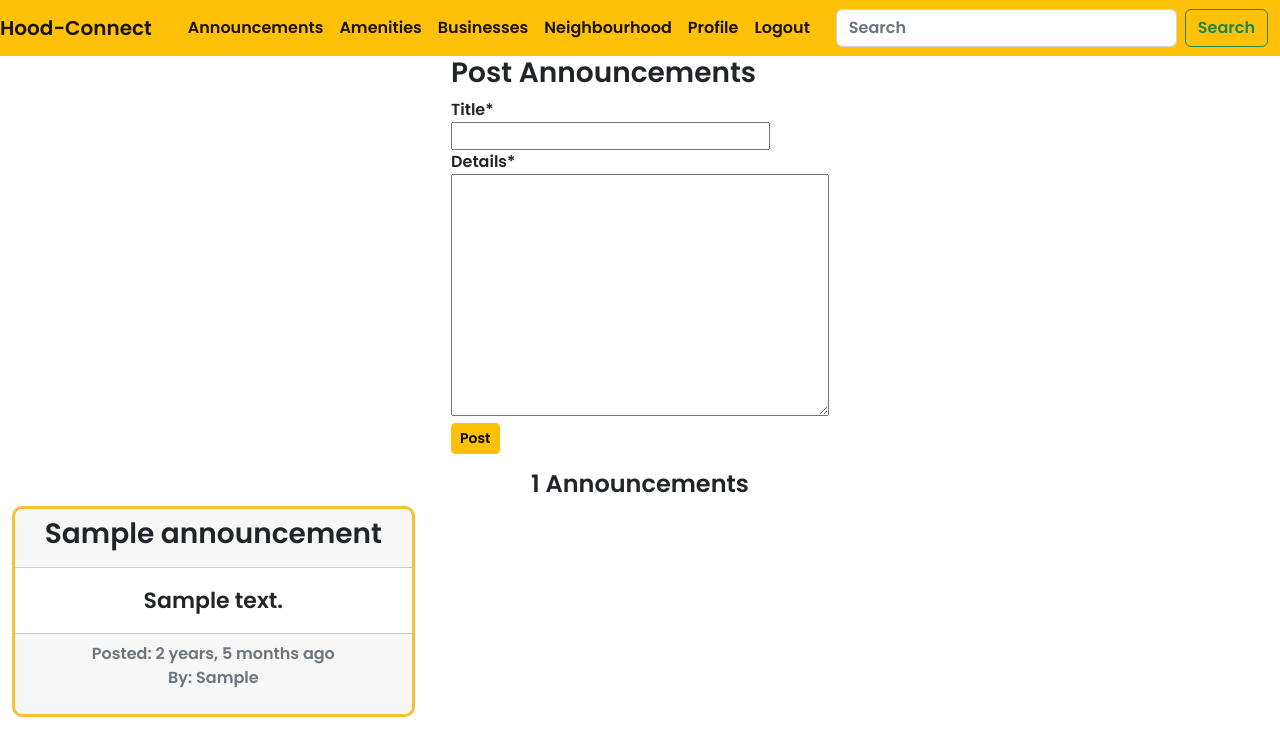
After one commit to FloWambui/Neighbourhood, a Django app: page /announce/ in a window 1280 px wide. The commit adds this page. Shown: the top 756 px of the page. Run offline with Django 4.2, Linux system fonts and the light colour scheme; a user stored in the database is signed in; tables that the repository leaves empty hold one stand-in row (values such as "Sample post"); some libraries are stand-ins or nearby versions.

Commit message:
ft:add the announcements page

```diff
--- a/app/forms.py
+++ b/app/forms.py
@@ -37,3 +37,9 @@ class PostBusinessForm(forms.ModelForm):
     class Meta:
         model = Business
         fields = ["name", "address", "image", "details", "hood"]
+
+
+class PostAnnouncement(forms.ModelForm):
+    class Meta:
+        model = Announcements
+        fields = ["title", "details"]
--- /dev/null
+++ b/app/templates/announce.html
@@ -0,0 +1,49 @@
+{% extends 'base.html'%}
+{% load crispy_forms_tags %}
+{% block content%}
+<style>
+.textarea{
+    width:10cm !important;
+}
+</style>
+<div class="container-fluid">
+
+    <div class="row">
+        <div class="col-md-3"></div>
+        <div class="col-md-6" style="display:flex; justify-content:center;align-content:center;align-items:center;">
+
+            <form action="" class="c" method="post" enctype="multipart/form-data">
+                <h3><b> Post Announcements</b></h3>
+                {% csrf_token %}
+                {{form|crispy}}
+                <button class="btn btn-sm btn-warning mb-2" type="submit">Post</button>
+            </form>
+        </div>
+        <div class="col-md-3"></div>
+    </div>
+</div>
+<div class="container-fluid mt-2">
+    <h4 class="text-center"><b>{{announcements|length}} Announcements</b></h4>
+    <div class="row" style="display: flex; flex-direction: row;">
+
+        <div class="col-lg-4 col-md-6 text-center">
+            {% for announcement in announcements %}
+            <div class="card mb-3"style="background-color:white;border: 3px solid rgb(247,193,50); border-radius: 10px;">
+                <div class="card-header">
+                    <h3><b>{{announcement.title}}</b></h3>
+                </div>
+                <div class="card-body">
+                    {{announcement.details}}
+                </div>
+                <div class="card-footer">
+                    <p class="text-muted">
+                        Posted: {{announcement.created_on|timesince}} ago <br>
+                        By: {{announcement.author|capfirst}}</p>
+                </div>
+            </div>
+            {% empty %}
+            {% endfor %}
+        </div>
+     </div>
+</div>
+{% endblock %}
--- a/app/templates/navbar.html
+++ b/app/templates/navbar.html
@@ -9,7 +9,7 @@
     <div class="collapse navbar-collapse" id="navbarSupportedContent">
       <ul class="navbar-nav d-flex justify-content-center mb-2 mb-lg-0">
         <li class="nav-item">
-          <a class="nav-link active" aria-current="page" href="#">Announcements</a>
+          <a class="nav-link active" aria-current="page" href="{% url 'app:announce' %}">Announcements</a>
         </li>
         <li class="nav-item">
           <a class="nav-link active" href="#">Amenities</a>
--- a/app/urls.py
+++ b/app/urls.py
@@ -13,4 +13,5 @@ urlpatterns=[
     re_path('create_profile', views.create_profile, name='create_profile'),
     re_path('profile/', views.profile, name='profile'),
     re_path('post_business/', views.post_business, name='post_business'),
+    re_path('announce/', views.announcements, name='announce'),
 ]
--- a/app/views.py
+++ b/app/views.py
@@ -85,7 +85,7 @@ def profile(request):
     return render(request, 'profile.html', context)
 
 
-@login_required(login_url='/login')
+@login_required
 def post_business(request):
     current_user = request.user
     if request.method == 'POST':
@@ -98,3 +98,21 @@ def post_business(request):
     else:
         form = PostBusinessForm(auto_id=False)
     return render(request, 'business.html', {"form": form})
+
+@login_required
+def announcements(request):
+    user = Profile.objects.get(user=request.user.id)
+    announcements = Announcements.objects.all().filter(hood=user.hood)
+    current_user = request.user
+    if request.method == 'POST':
+        hood = NeighbourHood.objects.get(name=user.hood)
+        form = PostAnnouncement(request.POST, request.FILES)
+        if form.is_valid():
+            title = form.save(commit=False)
+            title.author = current_user
+            title.hood = hood
+            title.save()
+            return redirect('/announce/')
+    else:
+        form = PostAnnouncement(auto_id=False)
+    return render(request, 'announce.html', {"announcements": announcements, "form": form})
```
